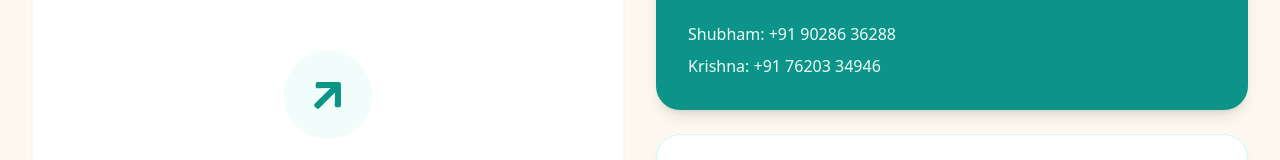
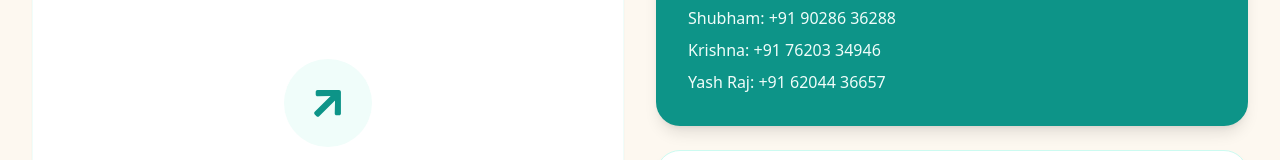
Before and after one commit to ajinkya252005/samvardhan-website, a React (Vite) app in the folder client/: page /contact in a window 1280 px wide. Shown: the part 434-594 px from the top of the page. Built offline with nearby package versions, Linux system fonts and the light colour scheme; no server answers.

Commit message:
added a number in contact page

```diff
--- a/client/src/pages/Contact.jsx
+++ b/client/src/pages/Contact.jsx
@@ -82,6 +82,9 @@ const Contact = () => {
                                 <a href="tel:+917620334946" className="hover:text-white hover:translate-x-1 transition-all">
                                     Krishna: +91 76203 34946
                                 </a>
+                                <a href="tel:+916204436657" className="hover:text-white hover:translate-x-1 transition-all">
+                                    Yash Raj: +91 62044 36657
+                                </a>
                             </div>
                         </div>
 
```
